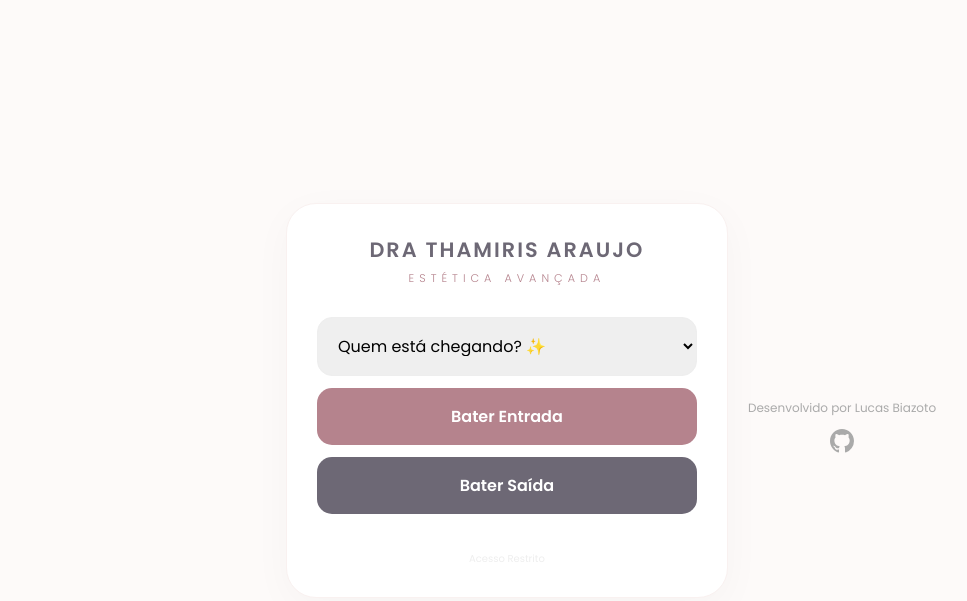
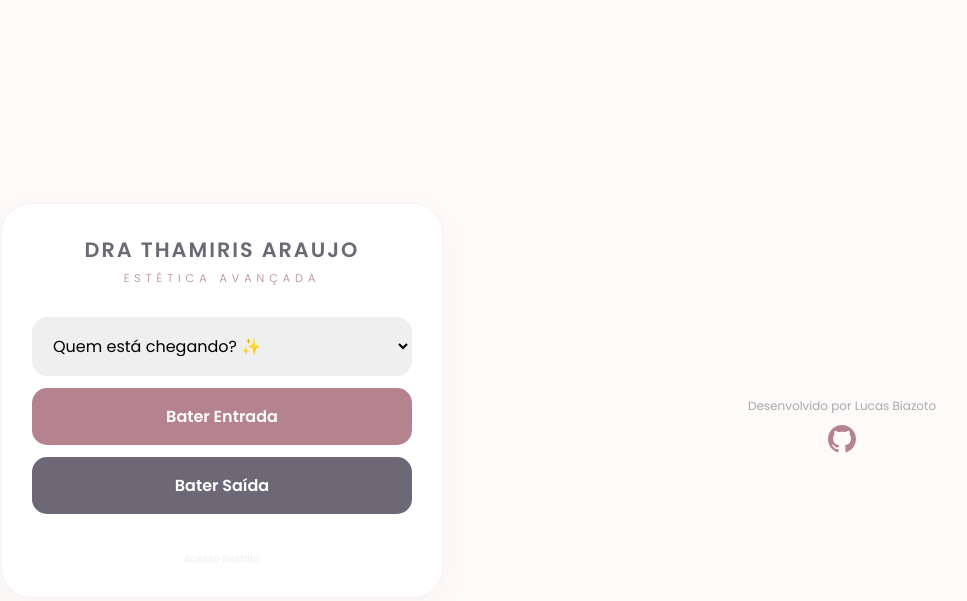
Before and after one commit to LucasBiazoto/Ponto, a Flask app: page / in a window 1280 px wide. Shown: the top 601 px of the page, without its empty margins (19-986 px from the left). Run offline with Flask 3, Linux system fonts and the light colour scheme; data comes from the database, SQL or seed files in the repository.

Commit message:
final com git ok

```diff
--- a/templates/index.html
+++ b/templates/index.html
@@ -126,11 +126,15 @@
     </script>
 </body>
 </html>
-<footer style="margin-top: 40px; padding: 20px; text-align: center; font-size: 12px; color: #aaa;">
-    <p>Desenvolvido por Lucas Biazoto</p>
-    <a href="https://github.com/SEU_USUARIO_AQUI" target="_blank" style="text-decoration: none; color: #aaa; transition: 0.3s;">
-        <svg height="24" width="24" viewBox="0 0 16 16" fill="currentColor" style="display: inline-block; vertical-align: middle;">
-            <path d="M8 0C3.58 0 0 3.58 0 8c0 3.54 2.29 6.53 5.47 7.59.4.07.55-.17.55-.38 0-.19-.01-.82-.01-1.49-2.01.37-2.53-.49-2.69-.94-.09-.23-.48-.94-.82-1.13-.28-.15-.68-.52-.01-.53.63-.01 1.08.58 1.23.82.72 1.21 1.87.87 2.33.66.07-.52.28-.87.51-1.07-1.78-.2-3.64-.89-3.64-3.95 0-.87.31-1.59.82-2.15-.08-.2-.36-1.02.08-2.12 0 0 .67-.21 2.2.82.64-.18 1.32-.27 2-.27.68 0 1.36.09 2 .27 1.53-1.04 2.2-.82 2.2-.82.44 1.1.16 1.92.08 2.12.51.56.82 1.27.82 2.15 0 3.07-1.87 3.75-3.65 3.95.29.25.54.73.54 1.48 0 1.07-.01 1.93-.01 2.2 0 .21.15.46.55.38A8.013 8.013 0 0016 8c0-4.42-3.58-8-8-8z"></path>
-        </svg>
-    </a>
+<footer style="margin-top: 50px; padding: 20px; text-align: center; width: 100%; box-sizing: border-box;">
+    <div style="display: flex; flex-direction: column; align-items: center; justify-content: center; gap: 10px;">
+        <p style="font-size: 12px; color: #aaa; margin: 0; font-family: 'Poppins', sans-serif;">
+            Desenvolvido por Lucas Biazoto
+        </p>
+        <a href="https://github.com/LucasBiazoto" target="_blank" style="text-decoration: none; color: #b5838d; transition: 0.3s; display: flex; align-items: center;">
+            <svg height="28" width="28" viewBox="0 0 16 16" fill="currentColor" style="display: inline-block;">
+                <path d="M8 0C3.58 0 0 3.58 0 8c0 3.54 2.29 6.53 5.47 7.59.4.07.55-.17.55-.38 0-.19-.01-.82-.01-1.49-2.01.37-2.53-.49-2.69-.94-.09-.23-.48-.94-.82-1.13-.28-.15-.68-.52-.01-.53.63-.01 1.08.58 1.23.82.72 1.21 1.87.87 2.33.66.07-.52.28-.87.51-1.07-1.78-.2-3.64-.89-3.64-3.95 0-.87.31-1.59.82-2.15-.08-.2-.36-1.02.08-2.12 0 0 .67-.21 2.2.82.64-.18 1.32-.27 2-.27.68 0 1.36.09 2 .27 1.53-1.04 2.2-.82 2.2-.82.44 1.1.16 1.92.08 2.12.51.56.82 1.27.82 2.15 0 3.07-1.87 3.75-3.65 3.95.29.25.54.73.54 1.48 0 1.07-.01 1.93-.01 2.2 0 .21.15.46.55.38A8.013 8.013 0 0016 8c0-4.42-3.58-8-8-8z"></path>
+            </svg>
+        </a>
+    </div>
 </footer>
```
